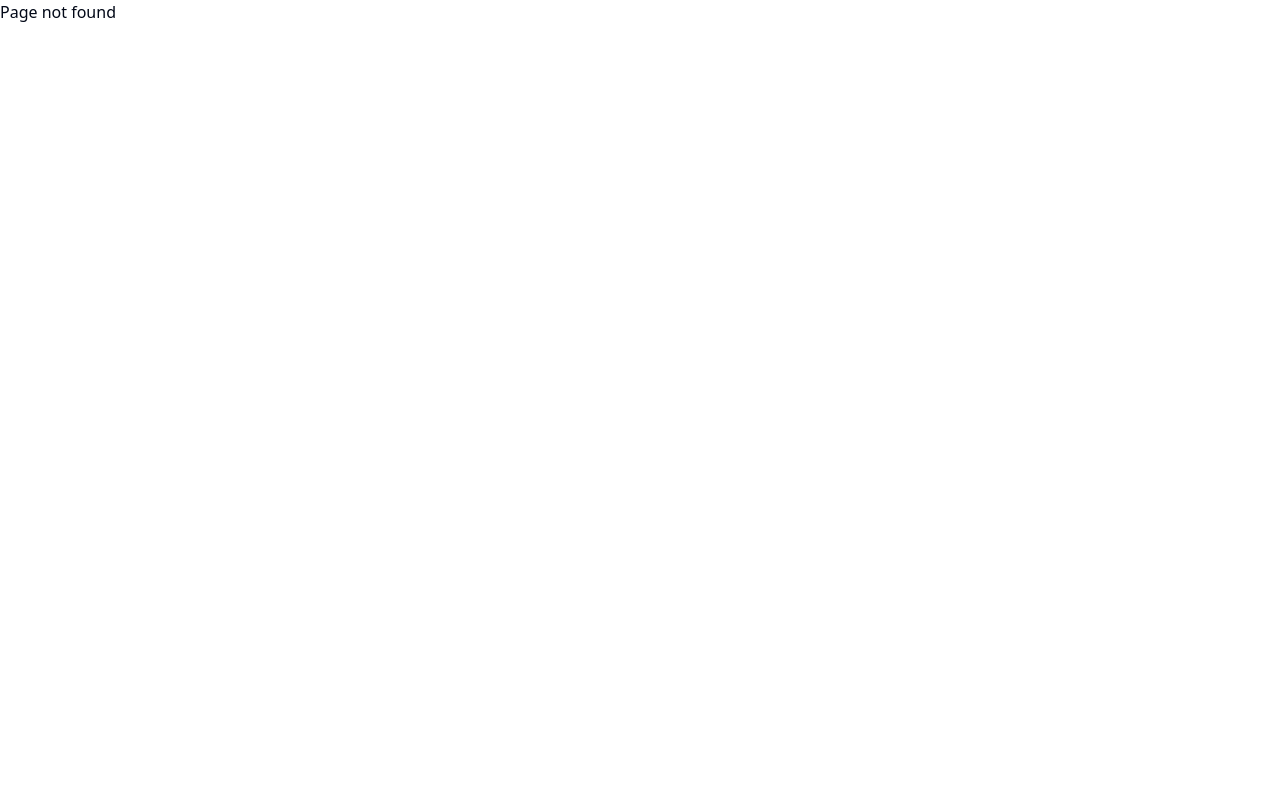
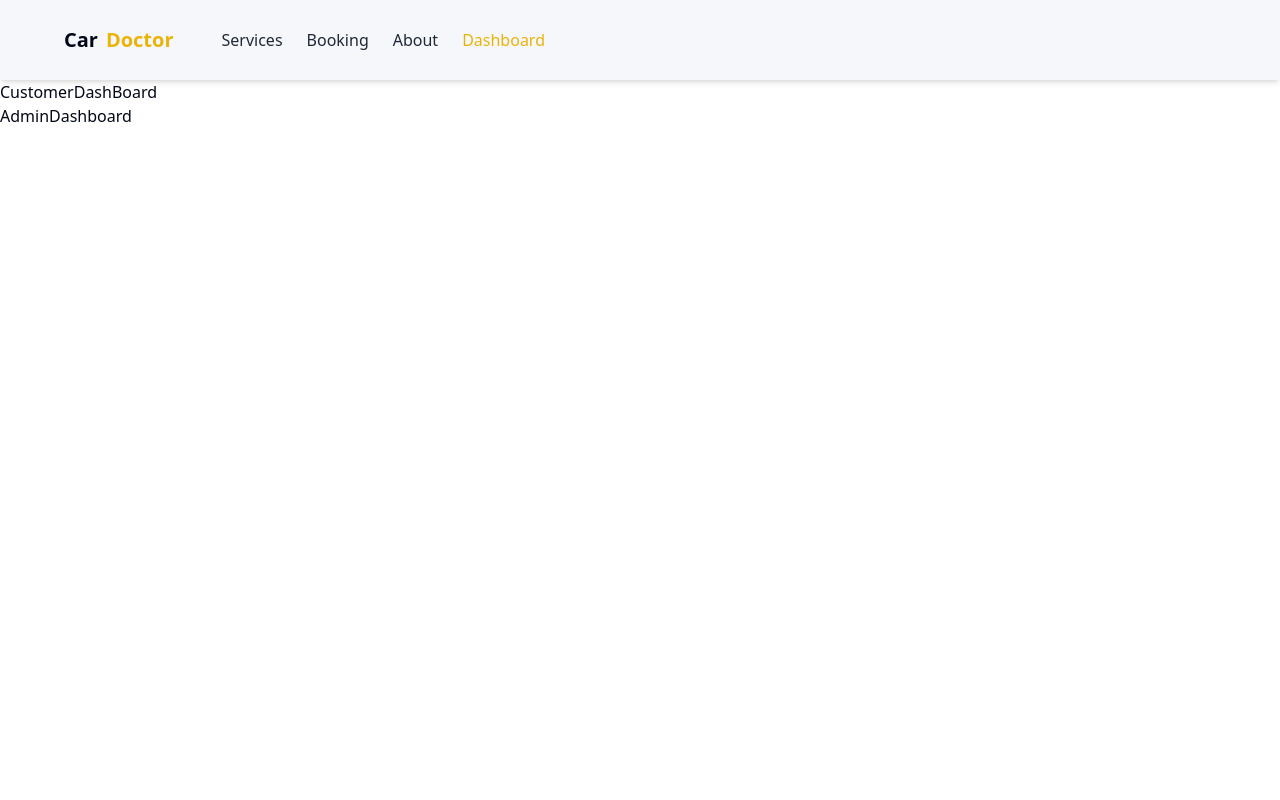
Before and after one commit to rabiul155/car-wash-client, a React (Vite) app: page /dashboard in a window 1280 px wide. Before the commit this address had no page. Shown: the top 800 px of the page. Built offline with nearby package versions, Linux system fonts and the light colour scheme.

Commit message:
router setup complete

```diff
--- a/src/components/shared/Navbar/Navbar.tsx
+++ b/src/components/shared/Navbar/Navbar.tsx
@@ -13,10 +13,7 @@ function Navbar() {
       nav: 'Services',
       link: '/services',
     },
-    {
-      nav: 'Manage Services',
-      link: '/manage',
-    },
+
     {
       nav: 'Booking',
       link: '/booking',
@@ -24,6 +21,10 @@ function Navbar() {
     {
       nav: 'About',
       link: '/about',
+    },
+    {
+      nav: 'Dashboard',
+      link: '/dashboard',
     },
   ];
 
--- /dev/null
+++ b/src/pages/About/About.tsx
@@ -0,0 +1,7 @@
+import React from 'react';
+
+function About() {
+  return <div>About</div>;
+}
+
+export default About;
--- /dev/null
+++ b/src/pages/AdminDashBoard.tsx/AdminDashboard.tsx
@@ -0,0 +1,7 @@
+import React from 'react';
+
+function AdminDashboard() {
+  return <div>AdminDashboard</div>;
+}
+
+export default AdminDashboard;
--- /dev/null
+++ b/src/pages/Booking/Booking.tsx
@@ -0,0 +1,7 @@
+import React from 'react';
+
+function Booking() {
+  return <div>Booking</div>;
+}
+
+export default Booking;
--- /dev/null
+++ b/src/pages/CustomerDashBoard.tsx/CustomerDashBoard.tsx
@@ -0,0 +1,7 @@
+import React from 'react';
+
+function CustomerDashBoard() {
+  return <div>CustomerDashBoard</div>;
+}
+
+export default CustomerDashBoard;
--- /dev/null
+++ b/src/pages/Dashboard/Dashboard.tsx
@@ -0,0 +1,14 @@
+import React from 'react';
+import CustomerDashBoard from '../CustomerDashBoard.tsx/CustomerDashBoard';
+import AdminDashboard from '../AdminDashBoard.tsx/AdminDashboard';
+
+function Dashboard() {
+  return (
+    <div>
+      <CustomerDashBoard />
+      <AdminDashboard />
+    </div>
+  );
+}
+
+export default Dashboard;
--- /dev/null
+++ b/src/pages/Login/Login.tsx
@@ -0,0 +1,7 @@
+import React from 'react';
+
+function Login() {
+  return <div>Login</div>;
+}
+
+export default Login;
--- /dev/null
+++ b/src/pages/Services/Services.tsx
@@ -0,0 +1,7 @@
+import React from 'react';
+
+function Services() {
+  return <div>Services</div>;
+}
+
+export default Services;
--- /dev/null
+++ b/src/pages/Signup/Signup.tsx
@@ -0,0 +1,7 @@
+import React from 'react';
+
+function Signup() {
+  return <div>Signup</div>;
+}
+
+export default Signup;
```
Also changed, not shown: src/router/Router.tsx (+25 -0 lines).
